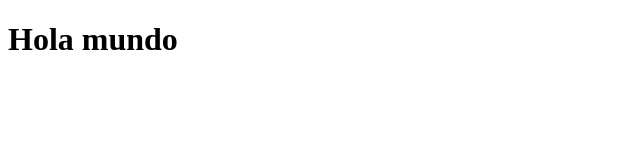
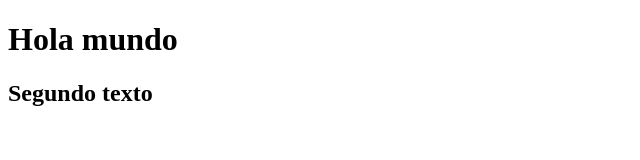
Before and after one commit to 1023Deywid/ejercicio, a plain HTML site: page index.html in a window 1280 px wide. Shown: the whole page, without its empty margins (0-640 px from the left). Drawn offline with Linux system fonts and the light colour scheme.

Commit message:
Update index.html

```diff
--- a/index.html
+++ b/index.html
@@ -7,5 +7,6 @@
 </head>
 <body>
     <h1>Hola mundo</h1>
+    <h2>Segundo texto</h2>
 </body>
 </html>
```
